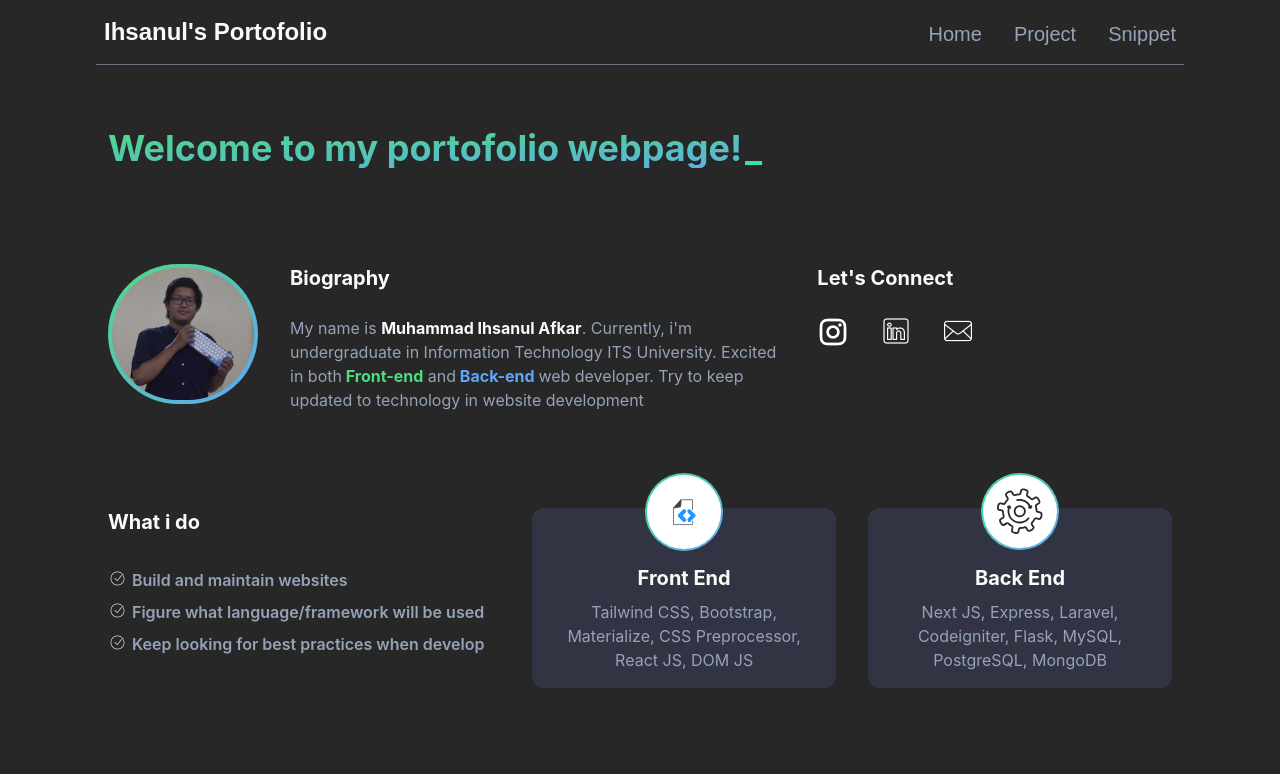
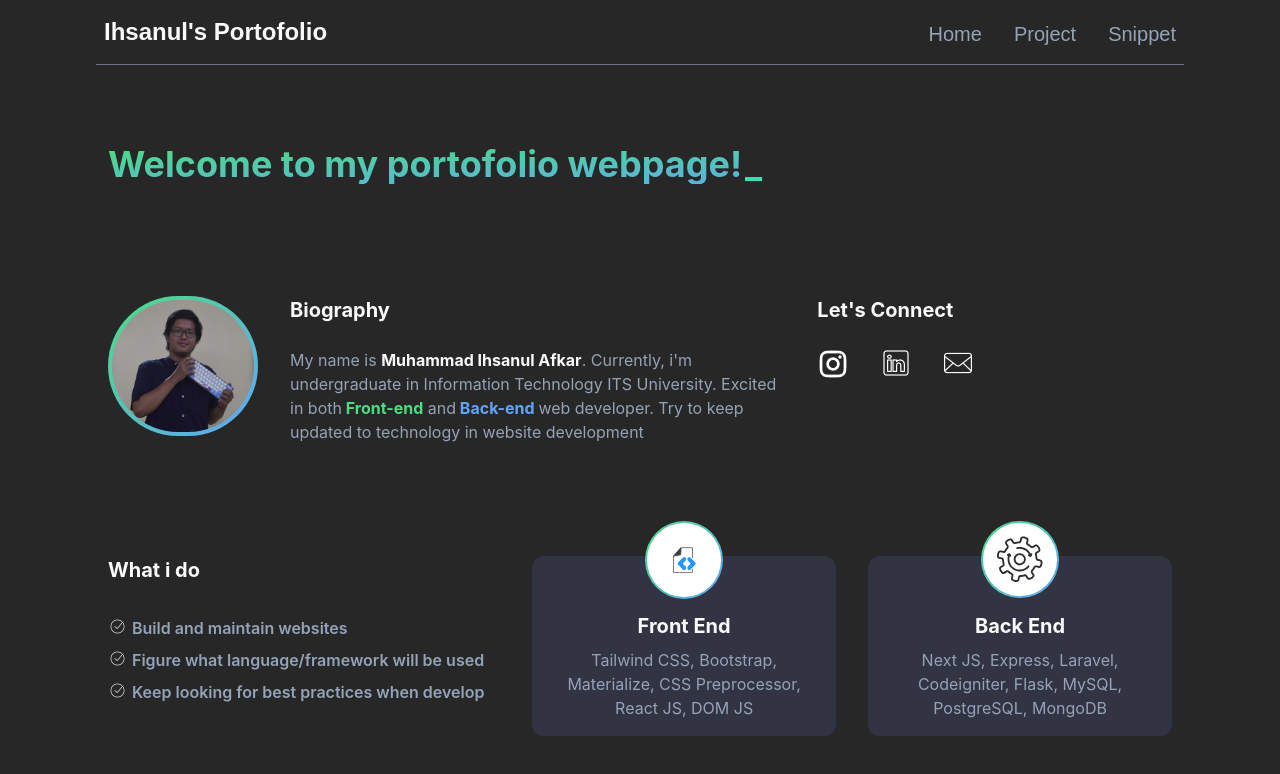
Before and after one commit to AbyssLector/Web-Portofolio, a React (Create React App) app: page / in a window 1280 px wide. Shown: the top 774 px of the page. Built offline with nearby package versions, Linux system fonts and the light colour scheme; no server answers.

Commit message:
fix margin

```diff
--- a/package.json
+++ b/package.json
@@ -1,5 +1,5 @@
 {
-  "name": "portofolio",
+  "name": "quiz-app",
   "version": "0.1.0",
   "private": true,
   "dependencies": {
--- a/src/Components/Bio.js
+++ b/src/Components/Bio.js
@@ -29,7 +29,7 @@ export const Bio = () => {
     })
 
     return (
-        <div className='mt-6 sm:mt-12' id='home'>
+        <div className='mt-6 sm:mt-16' id='home'>
             <p className='text-transparent text-3xl sm:text-4xl font-bold bg-clip-text bg-gradient-to-br from-green-400 to-blue-400 text-center sm:text-left'>
                 {welcomeText}
                 {typed ?
@@ -43,7 +43,7 @@ export const Bio = () => {
                     <Cursor cursorStyle='_' cursorColor='#3BF6BE' />
                 </>) : <></>}
             </p>
-            <div className='mt-16 sm:mt-24 flex flex-col md:flex-row gap-8'>
+            <div className='mt-16 sm:mt-28 flex flex-col md:flex-row gap-8'>
                 <div className='flex flex-col sm:flex-row gap-8 basis-2/3'>
                     <div className='flex-none mx-auto sm:mx-0'>
                         <div className='max-w-[150px] rounded-full bg-gradient-to-br from-green-400 to-blue-400 p-1'>
@@ -70,7 +70,7 @@ export const Bio = () => {
                     </div>
                 </div>
             </div>
-            <div className='mt-16 sm:mt-24 flex flex-col md:flex-row gap-8'>
+            <div className='mt-16 sm:mt-28 flex flex-col md:flex-row gap-8'>
                 <div className='basis-[38%] flex flex-col gap-8'>
                     <p className='text-bitWhite font-bold text-xl text-center md:text-left'>
                         What i do
@@ -86,7 +86,7 @@ export const Bio = () => {
                         <div className='absolute left-1/2 top-[-35px] -translate-x-1/2 rounded-full bg-gradient-to-br from-green-400 to-blue-400 p-[2px]'>
                             <div className='p-3 rounded-full bg-white'>
                                 <Lottie animationData={codeAnimation} style={lottieStyle} />
-                                {/* <img src='/icons/fe.png' width={40} /> */}
+
                             </div>
                         </div>
                         <div className='mt-10'>
@@ -104,7 +104,7 @@ export const Bio = () => {
                         <div className='absolute left-1/2 top-[-35px] -translate-x-1/2 rounded-full bg-gradient-to-br from-green-400 to-blue-400 p-[2px]'>
                             <div className='p-3 rounded-full bg-white'>
                                 <Lottie animationData={gearAnimation} style={lottieStyle} />
-                                {/* <img src='/icons/be.png' width={40} /> */}
+
                             </div>
                         </div>
                         <div className='mt-10'>
--- a/src/Components/Feed.js
+++ b/src/Components/Feed.js
@@ -21,7 +21,7 @@ export const Feed = () => {
             <p className='text-bitWhite text-2xl font-bold text-center sm:text-left lg:text-4xl'>
                 My Projects
             </p>
-            <div className='mt-6 lg:w-[75%]'>
+            <div className='mt-6 sm:mt-12 lg:w-[75%]'>
                 {/* project */}
                 {myProjects.map(data => {
                     return (
```
